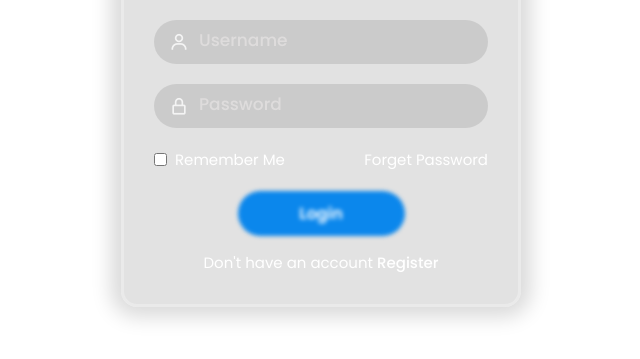
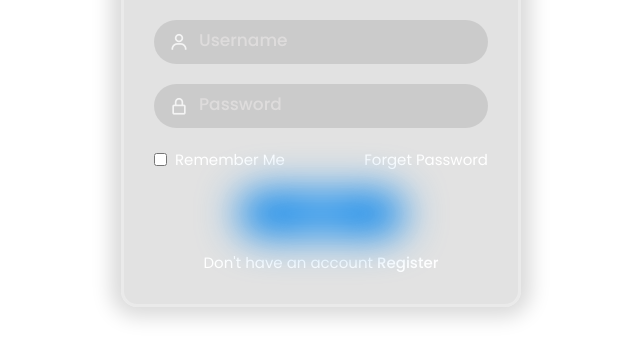
Before and after one commit to txc21/test-site, a plain HTML site: page index.htm in a window 1280 px wide. In both pictures the pointer is over the button "Login". Shown: the part 303-662 px from the top of the page, without its empty margins (319-959 px from the left). Drawn offline with nearby package versions, Linux system fonts and the light colour scheme.

Commit message:
style.css

```diff
--- a/style.css
+++ b/style.css
@@ -116,7 +116,7 @@ body {
 }
 .login-btn:hover {
     background: #0B87EC;
-    filter: blur(2px)
+    filter: blur(20px)
 }
 .register {
     margin-top: 15px;
```
